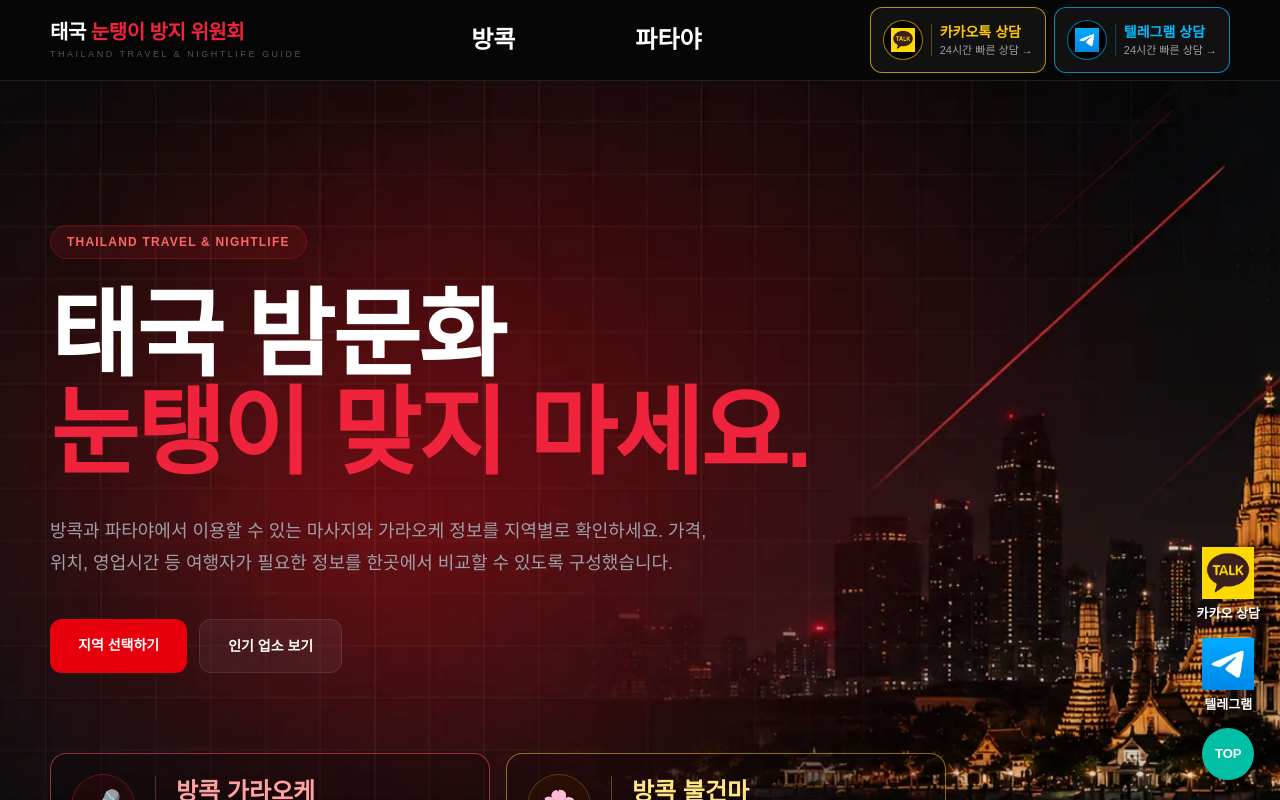
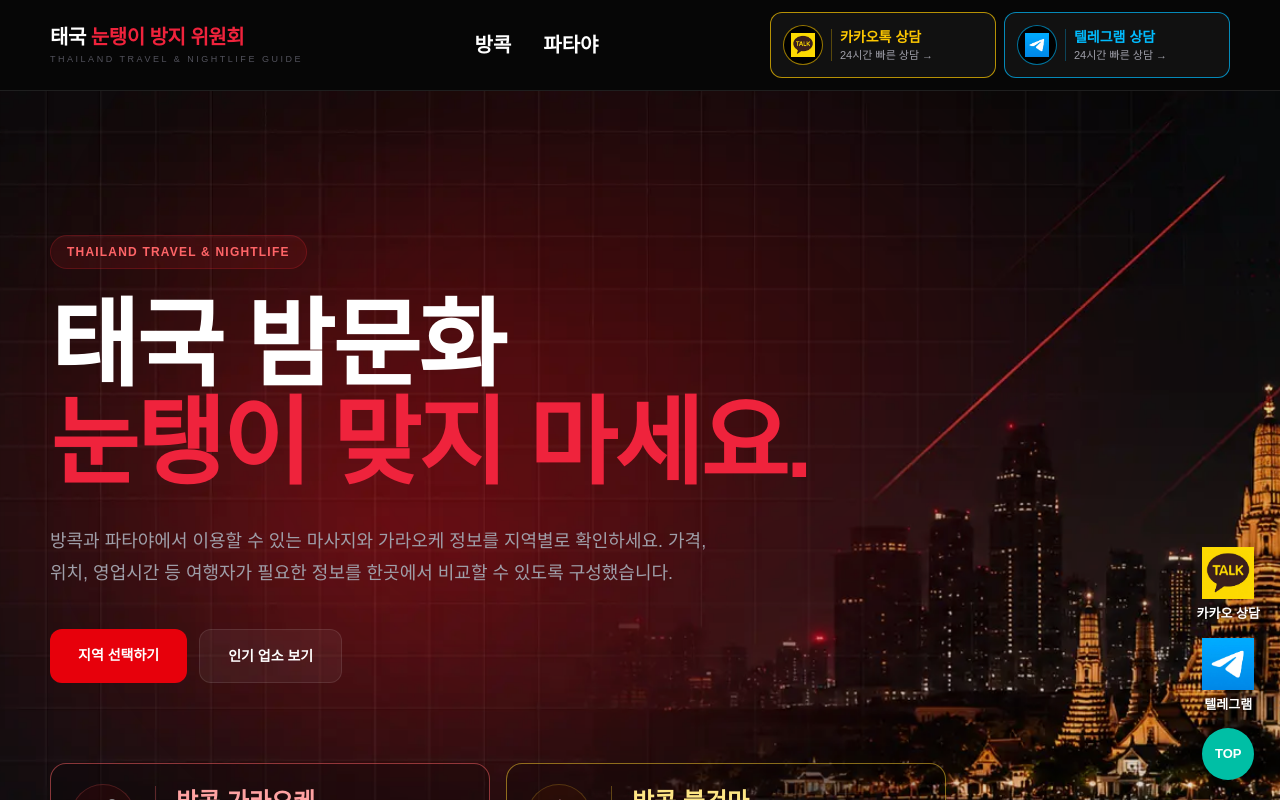
Before and after one commit to vietnam-nightlife/thailand-nightlife, a Next.js app: page / in a window 1280 px wide. Shown: the top 800 px of the page. Built offline with nearby package versions, Linux system fonts and the light colour scheme.

Commit message:
Refactor Header component layout and styles

```diff
--- a/components/Header.tsx
+++ b/components/Header.tsx
@@ -4,25 +4,46 @@ import ContactButtons from "@/components/ContactButtons";
 export default function Header() {
   return (
     <header className="sticky top-0 z-50 border-b border-white/10 bg-[#070707]/90 backdrop-blur-xl">
-      <div className="container flex h-20 items-center justify-between">
-        <Link href="/" className="min-w-0">
-          <div className="text-lg font-black tracking-tight sm:text-xl">
+      <div className="container flex min-h-20 items-center justify-between gap-4 py-3">
+
+        {/* 로고 */}
+        <Link href="/" className="min-w-0 shrink">
+          <div className="whitespace-nowrap text-base font-black tracking-tight sm:text-xl">
             태국 <span className="red">눈탱이 방지 위원회</span>
           </div>
-          <div className="mt-0.5 text-[9px] tracking-[.28em] text-zinc-600">
+
+          <div className="mt-0.5 whitespace-nowrap text-[8px] tracking-[.2em] text-zinc-600 sm:text-[9px] sm:tracking-[.28em]">
             THAILAND TRAVEL & NIGHTLIFE GUIDE
           </div>
         </Link>
 
-        <nav className="hidden items-center gap-30 text-sm text-white md:flex">
-          <Link href="/bangkok" className="text-2xl font-black text-white hover:text-white">방콕</Link>
-          <Link href="/pattaya" className="text-2xl font-black text-white hover:text-white">파타야</Link>
+        {/* PC 메뉴 */}
+        <nav className="hidden shrink-0 items-center gap-5 text-white md:flex lg:gap-8">
+          <Link
+            href="/bangkok"
+            className="whitespace-nowrap text-lg font-black text-white hover:text-red-400 lg:text-xl"
+          >
+            방콕
+          </Link>
+
+          <Link
+            href="/pattaya"
+            className="whitespace-nowrap text-lg font-black text-white hover:text-red-400 lg:text-xl"
+          >
+            파타야
+          </Link>
         </nav>
 
-        <div className="hidden sm:block">
+        {/* 카카오톡 / 텔레그램 */}
+        <div className="hidden min-w-0 max-w-[420px] flex-1 sm:block lg:max-w-[460px]">
           <ContactButtons />
         </div>
-        <Link href="/#contact" className="rounded-full bg-red-600 px-4 py-2.5 text-xs font-black hover:bg-red-500 sm:hidden">
+
+        {/* 모바일 문의 */}
+        <Link
+          href="/#contact"
+          className="shrink-0 rounded-full bg-red-600 px-3 py-2 text-xs font-black hover:bg-red-500 sm:hidden"
+        >
           문의하기
         </Link>
       </div>
```
